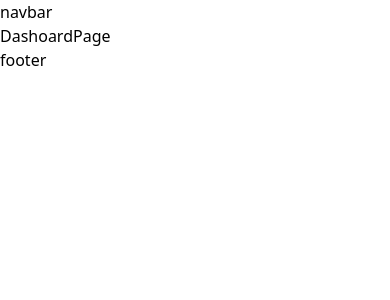
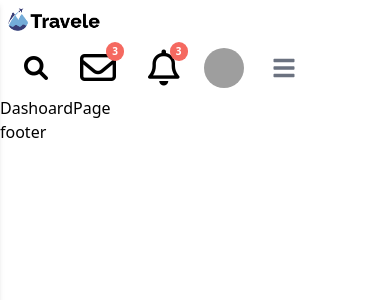
Before and after one commit to mo7amed4a/Travel-App, a React (Vite) app: page /admin in a window 390 px wide. Shown: the top 300 px of the page. Built offline with nearby package versions, Linux system fonts and the light colour scheme; grey boxes are pictures that could not be loaded.

Commit message:
#Mohamed Add navabr in dashboard

```diff
--- /dev/null
+++ b/src/components/dashboard/Header/NavbarAdmin.jsx
@@ -0,0 +1,128 @@
+import { Avatar, Dropdown, Navbar } from "flowbite-react";
+import { Link } from "react-router-dom";
+
+export default function NavbarAdmin({ setAsideToggle }) {
+
+  return (
+    <Navbar fluid rounded className="py-0">
+      <Navbar.Brand as={Link} to="/" className="py-2">
+        <img
+          src="/images/admin/logo.png"
+          className="mr-3 h-6 sm:h-9"
+          alt="Travil app"
+        />
+      </Navbar.Brand>
+      <div className="flex md:order-2">
+        <div>
+          <button className="block md:hidden  hover:text-secondary/90 py-2 px-4 hover:bg-gray-300/50 h-full">
+            <i class="fa fa-search text-2xl" aria-hidden="true"></i>
+          </button>
+          <input
+            className="md:block hidden h-full border-2 m-0.5 px-2"
+            placeholder="Search Now"
+          />
+        </div>
+        <Dropdown
+          arrowIcon={false}
+          inline
+          className="w-64"
+          label={
+            <div className="relative hover:text-secondary hover:bg-gray-300 py-2 px-4 rounded-none">
+              <span className="absolute top-0.5 right-2 z-10 text-white bg-primary rounded-full px-1.5 text-[10px] font-bold py-0.5">
+                3
+              </span>
+              <i class="far fa-envelope text-4xl" aria-hidden="true"></i>
+            </div>
+          }
+        >
+          <Dropdown.Header className="text-center border-t-4 border-t-secondary">
+            <span className="block text-sm font-semibold">3 Messages</span>
+          </Dropdown.Header>
+          {[0, 3, 5].map((item, index) => (
+            <Dropdown.Item key={index} className="flex justify-start">
+              <Avatar
+                alt="Message"
+                img="https://flowbite.com/docs/images/people/profile-picture-5.jpg"
+                rounded
+              >
+                <div className="flex flex-col items-start">
+                  <span>My Account</span>
+                  <span className="text-xs">message {item}</span>
+                </div>
+              </Avatar>
+            </Dropdown.Item>
+          ))}
+        </Dropdown>
+        <Dropdown
+          arrowIcon={false}
+          inline
+          className="w-64"
+          label={
+            <div className="relative hover:text-secondary hover:bg-gray-300 py-2 px-4 rounded-none">
+              <span className="absolute top-0.5 right-2 z-10 text-white bg-primary rounded-full px-1.5 text-[10px] font-bold py-0.5">
+                3
+              </span>
+              <i class="far fa-bell text-4xl" aria-hidden="true"></i>
+            </div>
+          }
+        >
+          <Dropdown.Header className="text-center border-t-4 border-t-secondary">
+            <span className="block text-sm font-semibold">3 Notifications</span>
+          </Dropdown.Header>
+          {[0, 3, 5].map((item, index) => (
+            <Dropdown.Item key={index} className="flex justify-start">
+              <Avatar
+                alt="Message"
+                img="https://flowbite.com/docs/images/people/profile-picture-5.jpg"
+                rounded
+              >
+                <div className="flex flex-col items-start">
+                  <span>Notification</span>
+                  <span className="text-xs">Notification {item}</span>
+                </div>
+              </Avatar>
+            </Dropdown.Item>
+          ))}
+        </Dropdown>
+        <Dropdown
+          arrowIcon={false}
+          inline
+          label={
+            <Avatar
+              alt="User settings"
+              className="hover:bg-gray-300 py-2 px-2 pe-0 rounded-none"
+              img="https://flowbite.com/docs/images/people/profile-picture-5.jpg"
+              rounded
+            >
+              <span className="font-bold hidden md:block">My Account</span>
+            </Avatar>
+          }
+        >
+          <Dropdown.Header>
+            <span className="block text-sm font-semibold">Ali</span>
+            <span className="block truncate text-sm font-medium">
+              email@mail.com
+            </span>
+          </Dropdown.Header>
+          <Dropdown.Item>Profile</Dropdown.Item>
+          <Dropdown.Item>Settings</Dropdown.Item>
+          <Dropdown.Divider />
+          <Dropdown.Item>Sign out</Dropdown.Item>
+        </Dropdown>
+        <Navbar.Toggle
+          className="px-3 rounded-none"
+          onClick={() => setAsideToggle((e) => !e)}
+        />
+      </div>
+      {/* <Navbar.Collapse>
+        <Navbar.Link href="#" active>
+          Home
+        </Navbar.Link>
+        <Navbar.Link href="#">About</Navbar.Link>
+        <Navbar.Link href="#">Services</Navbar.Link>
+        <Navbar.Link href="#">Pricing</Navbar.Link>
+        <Navbar.Link href="#">Contact</Navbar.Link>
+      </Navbar.Collapse> */}
+    </Navbar>
+  );
+}
--- /dev/null
+++ b/src/components/dashboard/Header/SidenavAdmin.jsx
@@ -0,0 +1,77 @@
+import { Sidebar } from "flowbite-react";
+import React from "react";
+
+export default function SidenavAdmin({ asideToggle, setAsideToggle }) {
+  return (
+    <>
+      {asideToggle && (
+        <div
+          className="bg-black bg-opacity-45 fixed inset-0 lg:hidden"
+          onClick={() => setAsideToggle((e) => !e)}
+        ></div>
+      )}
+      <aside
+        className={`bg-[#292929] text-white shadow-md w-80 h-screen fixed left-0 top-0 lg:relative lg:-translate-x-0 duration-200 ${
+          asideToggle ? "translate-x-0" : "-translate-x-full"
+        }`}
+      >
+        <Sidebar
+          className="w-full [&>div]:bg-[#292929]"
+          aria-label="Sidebar with multi-level dropdown example"
+        >
+          <Sidebar.Items className="w-[100%]">
+            <Sidebar.ItemGroup className="[&>*>*>*]:text-white  [&>*>*>*>*]:text-white w-full">
+              <Sidebar.Item href="#" className="side-link hover:bg-gray-300/20">
+                Dashboard
+              </Sidebar.Item>
+              <Sidebar.Collapse
+                label="E-commerce"
+                className="side-link hover:bg-gray-300/20"
+              >
+                <Sidebar.Item
+                  href="#"
+                  className="side-link hover:bg-gray-300/20"
+                >
+                  Products
+                </Sidebar.Item>
+                <Sidebar.Item
+                  href="#"
+                  className="side-link hover:bg-gray-300/20"
+                >
+                  Sales
+                </Sidebar.Item>
+                <Sidebar.Item
+                  href="#"
+                  className="side-link hover:bg-gray-300/20"
+                >
+                  Refunds
+                </Sidebar.Item>
+                <Sidebar.Item
+                  href="#"
+                  className="side-link hover:bg-gray-300/20"
+                >
+                  Shipping
+                </Sidebar.Item>
+              </Sidebar.Collapse>
+              <Sidebar.Item href="#" className="side-link hover:bg-gray-300/20">
+                Inbox
+              </Sidebar.Item>
+              <Sidebar.Item href="#" className="side-link hover:bg-gray-300/20">
+                Users
+              </Sidebar.Item>
+              <Sidebar.Item href="#" className="side-link hover:bg-gray-300/20">
+                Products
+              </Sidebar.Item>
+              <Sidebar.Item href="#" className="side-link hover:bg-gray-300/20">
+                Sign In
+              </Sidebar.Item>
+              <Sidebar.Item href="#" className="side-link hover:bg-gray-300/20">
+                Sign Up
+              </Sidebar.Item>
+            </Sidebar.ItemGroup>
+          </Sidebar.Items>
+        </Sidebar>
+      </aside>
+    </>
+  );
+}
--- a/src/index.css
+++ b/src/index.css
@@ -6,3 +6,8 @@
 .container-app {
     @apply container max-w-screen-xl mx-auto px-4
 }
+
+
+.side-link {
+    @apply rounded-none h-12
+}
--- a/src/layout/dashoard.layout.jsx
+++ b/src/layout/dashoard.layout.jsx
@@ -1,26 +1,39 @@
-import React from 'react'
-import { Route, Routes, useLocation } from 'react-router-dom'
-import DashoardPage from '../pages/admin/Dashoard'
-import LoginPage from '../pages/admin/auth/login'
-import ForgotPasswordPage from '../pages/admin/auth/ForgotPassword'
-import NotFoundPage from '../pages/not-found/NotFound'
+import React, { useState } from "react";
+import { Route, Routes, useLocation } from "react-router-dom";
+import DashoardPage from "../pages/admin/Dashoard";
+import LoginPage from "../pages/admin/auth/login";
+import ForgotPasswordPage from "../pages/admin/auth/ForgotPassword";
+import NotFoundPage from "../pages/not-found/NotFound";
+import NavbarAdmin from "../components/dashboard/Header/NavbarAdmin";
+import { Accordion, ListGroup, Sidebar } from "flowbite-react";
+import SidenavAdmin from "../components/dashboard/Header/SidenavAdmin";
 
 export default function DashoardLayout() {
-  const location = useLocation()
+  const [asideToggle, setAsideToggle] = useState(false);
+  const location = useLocation();
   return (
     <div>
-      {location.pathname != "/admin/login" && location.pathname != "/admin/forgot-password" && location.pathname != "/admin/signup" &&
-       <div>navbar</div>
-      }
+      {location.pathname != "/admin/login" &&
+        location.pathname != "/admin/forgot-password" &&
+        location.pathname != "/admin/signup" && (
+          <NavbarAdmin
+            setAsideToggle={setAsideToggle}
+            className="h-16 bg-red-400"
+            onClick={() => setAsideToggle((e) => !e)}
+          />
+        )}
+      <main className="flex">
+       <SidenavAdmin asideToggle={asideToggle} setAsideToggle={setAsideToggle}/>
         <Routes>
-            <Route path="/" element={<DashoardPage />} />
-            <Route path="/login" element={<LoginPage />} />
-            <Route path="/forgot-password" element={<ForgotPasswordPage />} />
-            <Route path="/*" element={<NotFoundPage />} />
+          <Route path="/" element={<DashoardPage />} />
+          <Route path="/login" element={<LoginPage />} />
+          <Route path="/forgot-password" element={<ForgotPasswordPage />} />
+          <Route path="/*" element={<NotFoundPage />} />
         </Routes>
-        {(location.pathname != "/admin/login" && location.pathname != "/admin/forgot-password" && location.pathname != "/admin/signup") &&
-        <div>footer</div>
-        }
+      </main>
+      {location.pathname != "/admin/login" &&
+        location.pathname != "/admin/forgot-password" &&
+        location.pathname != "/admin/signup" && <div>footer</div>}
     </div>
-  )
+  );
 }
```
